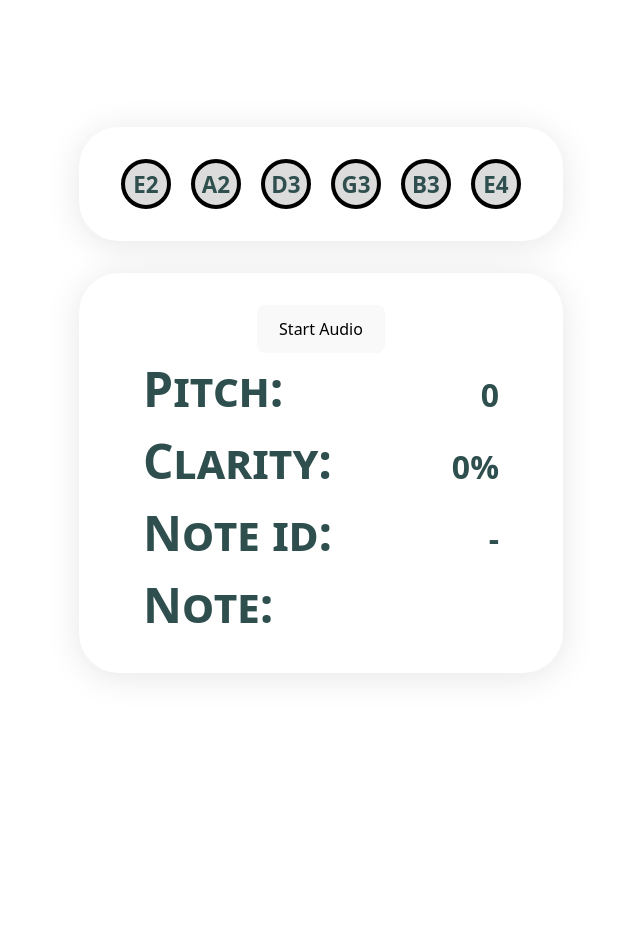
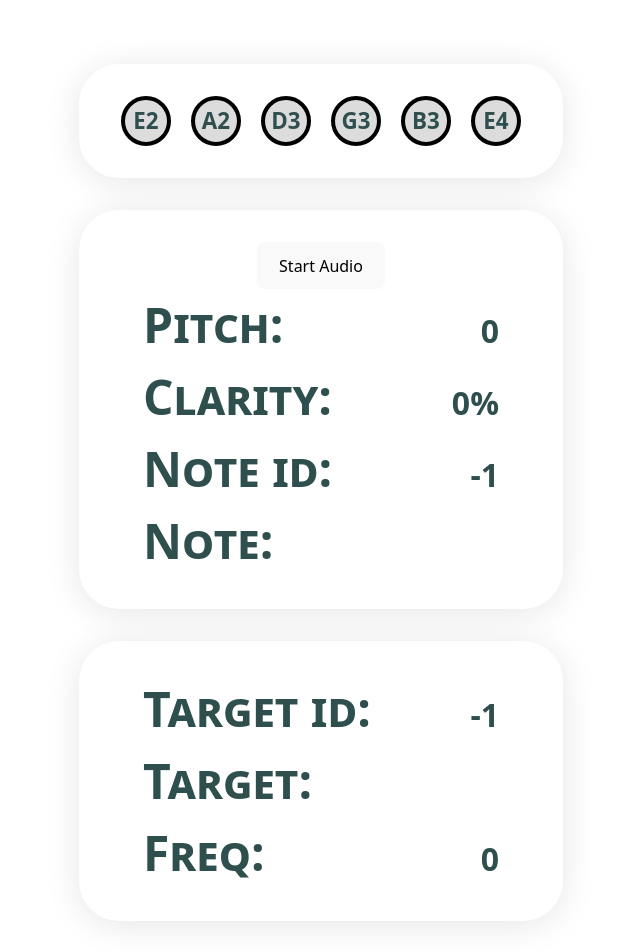
Before and after one commit to Vendorf/guitar-tuner, a React (Vite) app: page / in a window 1280 px wide. Shown: the top 952 px of the page, without its empty margins (319-959 px from the left). Before the commit the page ends 800 px from the top, so only its background shows below. Built offline with nearby package versions, Linux system fonts and the light colour scheme.

Commit message:
TuningContext + nearest note detection

```diff
--- a/src/App.jsx
+++ b/src/App.jsx
@@ -5,6 +5,7 @@ import './App.css'
 import { AudioProvider } from './context/AudioContext'
 import PitchDisplay from './components/PitchDisplay'
 import TunerDisplay from './components/Tuner/TunerDisplay'
+import { TuningProvider } from './context/TuningContext'
 
 function App() {
   const [count, setCount] = useState(0)
@@ -37,11 +38,13 @@ function App() {
   //   </>
   // )
 
-   return (
+  return (
     <>
       <AudioProvider>
-        <TunerDisplay></TunerDisplay>
-        <PitchDisplay></PitchDisplay>
+        <TuningProvider>
+          <TunerDisplay></TunerDisplay>
+          <PitchDisplay></PitchDisplay>
+        </TuningProvider>
       </AudioProvider>
     </>
   )
--- a/src/components/PitchDisplay.jsx
+++ b/src/components/PitchDisplay.jsx
@@ -1,16 +1,23 @@
 import { useAudio } from "../context/AudioContext"
-import { getNearestNoteFromFrequency, TEMP_STORAGE } from "../utilities/tuner"
+import { useTuning } from "../context/TuningContext"
+// import { getNearestNoteFromFrequency } from "../utilities/tuner"
 import './PitchDisplay.css'
 
 const PitchDisplay = () => {
 
     const { pitch, clarity, started, startAudio, stopAudio, killAudio } = useAudio()
+    const { notes, tuningMode, setTuningMode, nearestNote, targetNote } = useTuning()
 
-    const note_id = pitch > 0 ? getNearestNoteFromFrequency(pitch) : "-"
-    const note = TEMP_STORAGE.notes[note_id]?.fullName ?? ""
+    const nearestNoteName = notes[nearestNote]?.fullName ?? ""
+    const targetNoteName = notes[targetNote]?.fullName ?? ""
+
+    const targetFreq = notes[targetNote]?.frequency ?? 0
+    // const note_id = pitch > 0 ? getNearestNoteFromFrequency(pitch) : "-"
+    // const note = TEMP_STORAGE.notes[note_id]?.fullName ?? ""
 
 
     return (
+        <>
             <div className="card">
                 {/* <button onClick={startAudio}>Resume audio</button> */}
                 <button onClick={() => started ? stopAudio() : startAudio()}>{started ? "Stop" : "Start"} Audio</button>
@@ -22,13 +29,25 @@ const PitchDisplay = () => {
                     <div className="pitch-label">Clarity:</div> <div className="pitch-value">{Math.round(clarity * 100)}%</div>
                 </div>
                 <div className="pitch-wrapper">
-                <div className="pitch-label">Note id:</div> <div className="pitch-value">{note_id}</div>
+                    <div className="pitch-label">Note id:</div> <div className="pitch-value">{nearestNote}</div>
                 </div>
                 <div className="pitch-wrapper">
-                <div className="pitch-label">Note:</div> <div className="pitch-value">{note}</div>
+                    <div className="pitch-label">Note:</div> <div className="pitch-value">{nearestNoteName}</div>
                 </div>
+            </div>
+            <div className="card">
+                <div className="pitch-wrapper">
+                    <div className="pitch-label">Target id:</div> <div className="pitch-value">{targetNote}</div>
+                </div>
+                <div className="pitch-wrapper">
+                    <div className="pitch-label">Target:</div> <div className="pitch-value">{targetNoteName}</div>
+                </div>
+                <div className="pitch-wrapper">
+                    <div className="pitch-label">Freq:</div> <div className="pitch-value">{Math.round(targetFreq * 100) / 100}</div>
+                </div>
+            </div>
+        </>
 
-        </div>
     )
 }
 
--- a/src/components/Tuner/TunerDisplay.css
+++ b/src/components/Tuner/TunerDisplay.css
@@ -27,8 +27,9 @@
 }
 
 .tuner-peg:hover {
-    border-color: #535bf2;
-    transform: scale(1.2);
+    /* border-color: #535bf2;
+    transform: scale(1.2); */
+    background-color: #cccfff;
 }
 
 .tuner-peg-activated {
--- a/src/components/Tuner/TunerDisplay.jsx
+++ b/src/components/Tuner/TunerDisplay.jsx
@@ -1,32 +1,27 @@
 
+import { useTuning } from '../../context/TuningContext'
 import { TUNINGS } from '../../utilities/tuner'
 import './TunerDisplay.css'
 
 const TunerDisplay = () => {
 
-    // Here compute all shit for tuning?
-    // Alternatively can make a TuningContext that uses the AudioContext.... idk
-    // that would do all the logic for figuring out nearest string, etc, then can use that
-    // in Tuner and pass down or whatever to render
+    const { tuningMode, targetNote } = useTuning()
+    const strings = TUNINGS[tuningMode].strings
 
-    // const strings = [
-    //     { freq: 110, name: "E" },
-    //     { freq: 110, name: "A" },
-    //     { freq: 110, name: "D" },
-    //     { freq: 110, name: "G" },
-    //     { freq: 110, name: "B" },
-    //     { freq: 110, name: "e" },
-    // ]
-    //TODO replace and use key='' in mapping
-
-    const strings = TUNINGS['standard'].strings
+    const targetIdx = TUNINGS[tuningMode].strings_ids.indexOf(targetNote)
 
     return (
         <>
             <div className='tuner-wrapper card'>
-                {strings.map((s) =>
-                    <div className='tuner-peg'>{s}</div>)
-                }
+                {/* {strings.map((s, i) => {
+                    i == targetIdx
+                    ? <div className='tuner-peg tuner-peg-activated'>{s}</div>
+                    : <div className='tuner-peg'>{s}</div>
+                })} */}
+                {strings.map((s, i) => (
+                    <div key={i} className={`tuner-peg ${i == targetIdx ? 'tuner-peg-activated' : ''}`}>{s}</div>
+                    // <div className={`tuner-peg`}>{s}</div>
+                ))}
             </div>
         </>
     )
--- /dev/null
+++ b/src/context/TuningContext.jsx
@@ -0,0 +1,54 @@
+// Everything for now lmao ig
+
+
+import { createContext, use, useEffect, useState } from "react";
+import { useAudio } from "./AudioContext";
+import { generateNotes, recomputeFrequencies, getNearestNoteFromFrequency, TUNINGS } from "../utilities/tuner";
+
+
+const TuningContext = createContext(undefined)
+
+/**
+ * Provides all tuning state
+ * @param {*} param0
+ * @returns
+ */
+const TuningProvider = ({ children }) => {
+    const { pitch } = useAudio()
+
+    const [notes, setNotes] = useState([])
+    const [tuningMode, setTuningMode] = useState("standard")
+
+    useEffect(() => {
+        const n = generateNotes()
+        recomputeFrequencies(n)
+        setNotes(n)
+    }, [])
+
+
+    // On pitch change, recompute the closest and target
+    let targetNote = -1
+    let nearestNote = -1
+    if (pitch > 0) {
+        nearestNote = getNearestNoteFromFrequency(pitch)
+
+        const tuning = TUNINGS[tuningMode].strings_ids
+        const targetDistances = tuning.map(n => Math.abs(n - nearestNote))
+        const targetIdx = targetDistances.indexOf(Math.min(...targetDistances))
+
+        targetNote = tuning[targetIdx]
+    }
+
+
+    return (
+        <TuningContext value={{ notes, tuningMode, setTuningMode, nearestNote, targetNote }}>
+            {children}
+        </TuningContext>
+    )
+}
+
+const useTuning = () => {
+    return use(TuningContext)
+}
+
+export { TuningProvider, TuningContext, useTuning }
--- a/src/utilities/tuner.jsx
+++ b/src/utilities/tuner.jsx
@@ -15,14 +15,15 @@ const SCALE = ['C', 'C♯/D♭', 'D', 'D♯/E♭', 'E', 'F', 'F♯/G♭', 'G', '
 
 const TUNINGS = {
     'standard': {
-        strings: ['E2', 'A2', 'D3', 'G3', 'B3', 'E4']
+        strings: ['E2', 'A2', 'D3', 'G3', 'B3', 'E4'],
+        strings_ids: [40, 45, 50, 55, 59, 64]
     },
     'drop-d': {
         //TODO
     }
 }
 
-const TEMP_STORAGE = {}
+// const TEMP_STORAGE = {}
 
 //TODO: group all above into some sort of global single store object so can edit the values and shit
 // and also store notes inside of it etc
@@ -92,11 +93,11 @@ const recomputeFrequencies = (notes) => {
 }
 
 //TODO this kidna sucks have to run explicitly, maybe can construct better idk
-initTunings()
-TEMP_STORAGE.notes = generateNotes()
-recomputeFrequencies(TEMP_STORAGE.notes)
+// initTunings()
+// TEMP_STORAGE.notes = generateNotes()
+// recomputeFrequencies(TEMP_STORAGE.notes)
 
 export {
     generateNotes, computeNoteFrequency, recomputeFrequencies, getNearestNoteFromFrequency,
-    TUNINGS, A4_FREQ, A4_ID, MIN_OCTAVE, MAX_OCTAVE, SCALE, TEMP_STORAGE
+    TUNINGS, A4_FREQ, A4_ID, MIN_OCTAVE, MAX_OCTAVE, SCALE//, TEMP_STORAGE
 }
```
Also changed, not shown: 1 other file (tests, documents, lock files or other folders). Lines whose indentation alone changed are shown as unchanged.
